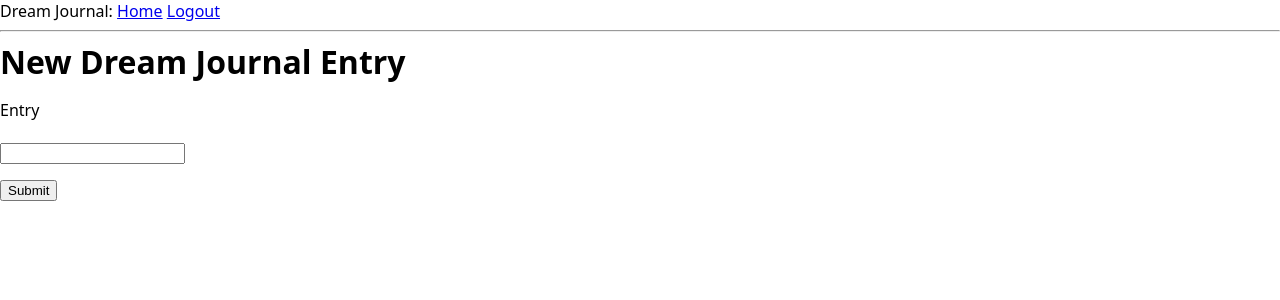
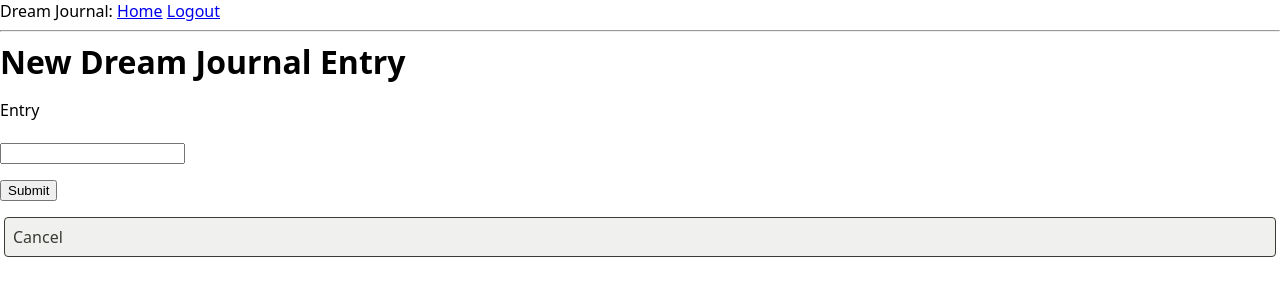
Before and after one commit to caseyjohn47/flask-dream-journal, a Flask app: page /entry in a window 1280 px wide. Shown: the top 300 px of the page. Run offline with Flask 2, Linux system fonts and the light colour scheme; the visitor is signed in with stand-in values (Sample User, id 1).

Commit message:
cancel option in new note

```diff
--- a/app/templates/edit.html
+++ b/app/templates/edit.html
@@ -13,4 +13,5 @@
         </p>
         <p>{{ form.submit() }}</p>
     </form>
+    <a class="action cancel" href="{{ url_for('index') }}">Cancel</a>
 {% endblock %}
```
Also changed, not shown: app.db.
